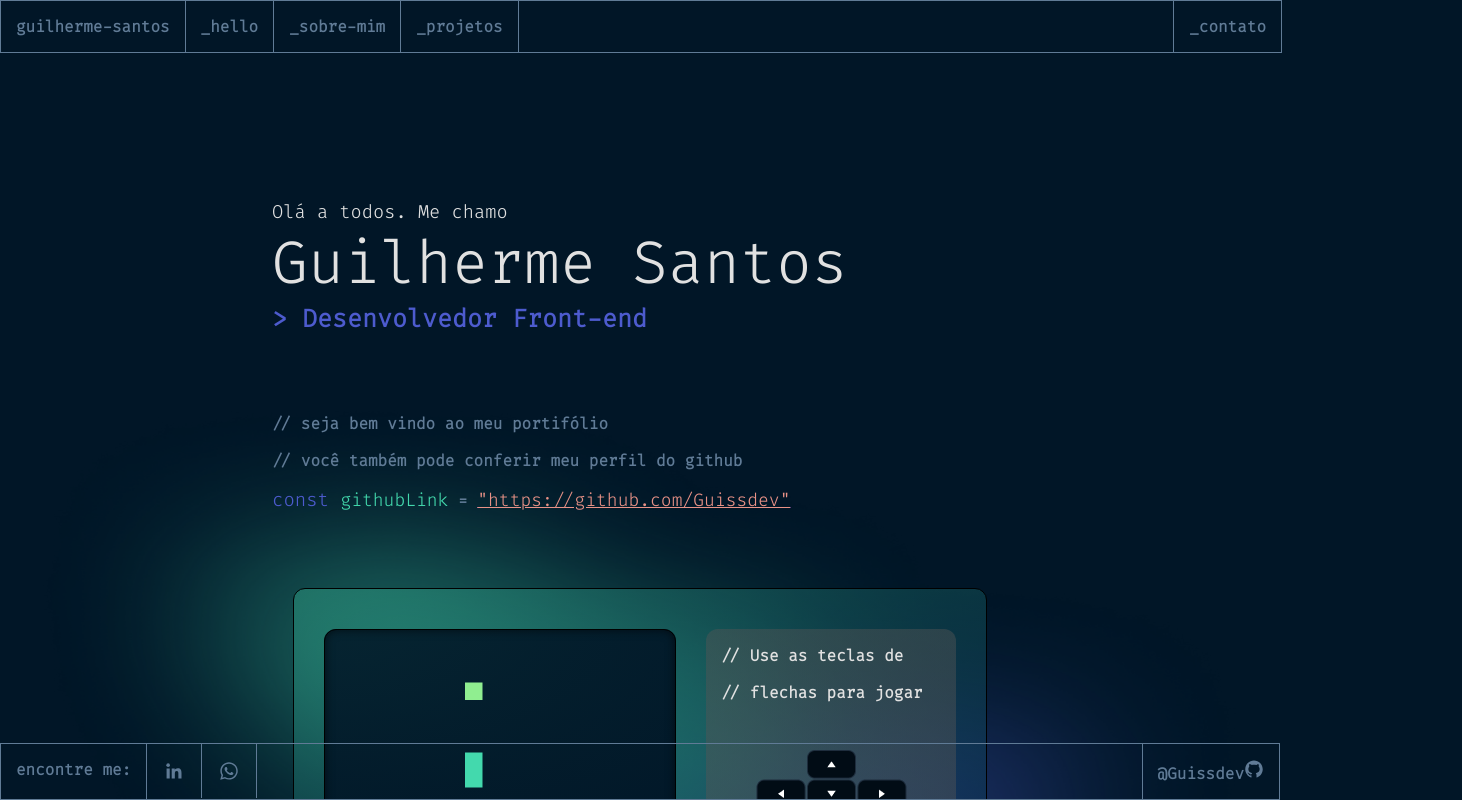
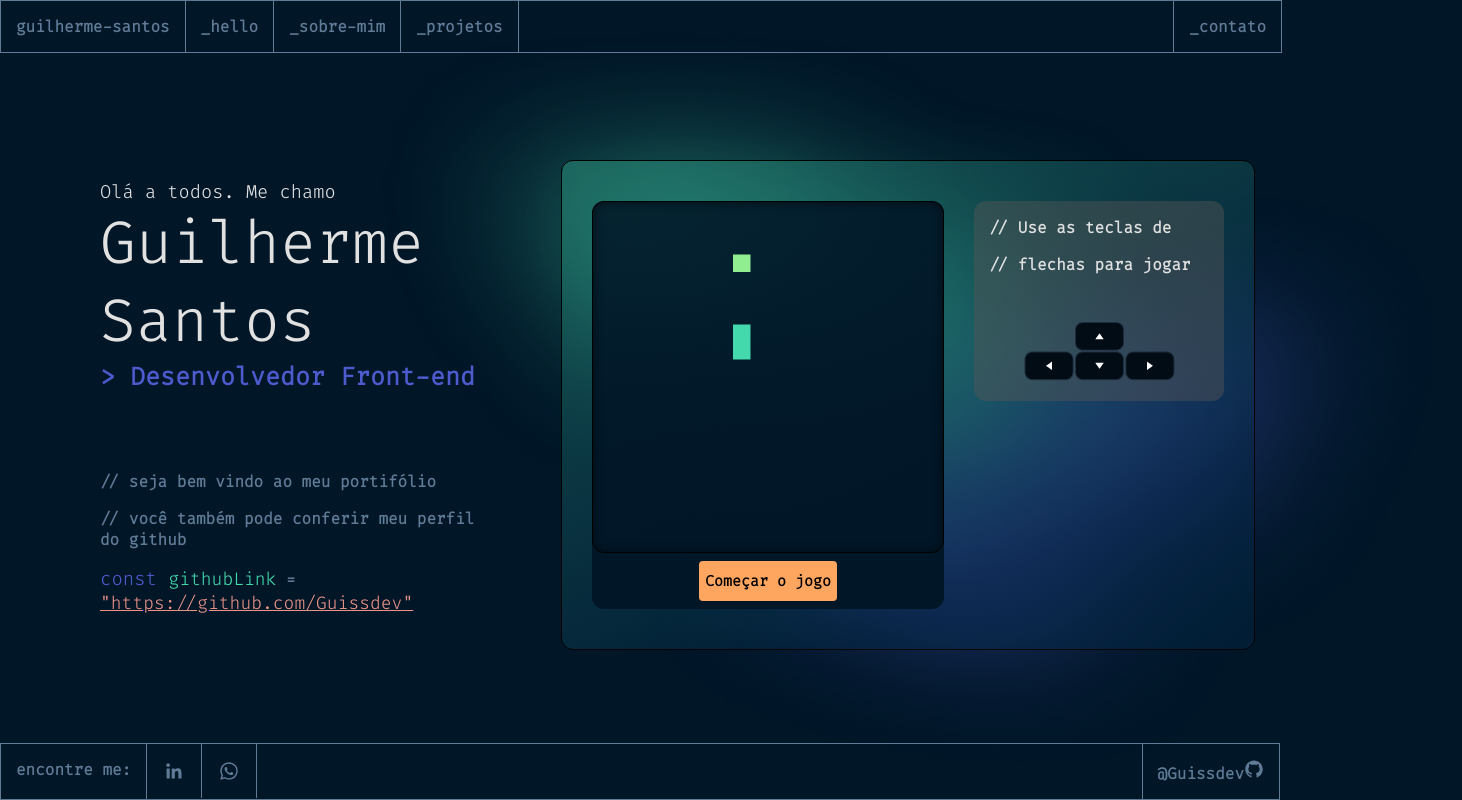
Before and after one commit to Guissdev/Portifolio, a React (Create React App) app: page / in a window 1280 px wide. Shown: the top 800 px of the page, 1462 px wide, since content can reach past the window. Built offline with nearby package versions, Linux system fonts and the light colour scheme.

Commit message:
Ajustando media query

```diff
--- a/src/components/Game/game.css
+++ b/src/components/Game/game.css
@@ -11,10 +11,10 @@
 
 .background-image {
     position: absolute;
-    top: -40%; /* Move a imagem para cima, fazendo-a vazar um pouco para fora */
-    left: -40%; /* Move a imagem para a esquerda, fazendo-a vazar um pouco para fora */
-    width: 180%; /* Aumenta o tamanho da imagem para que ela vaze para fora */
-    height: 180%;
+    top: -30%; /* Move a imagem para cima, fazendo-a vazar um pouco para fora */
+    left: -30%; /* Move a imagem para a esquerda, fazendo-a vazar um pouco para fora */
+    width: 160%; /* Aumenta o tamanho da imagem para que ela vaze para fora */
+    height: 160%;
     z-index: -1;
     pointer-events: none;
 }
--- a/src/components/Home/home.css
+++ b/src/components/Home/home.css
@@ -3,7 +3,7 @@
     color: #e1e1e1;
     display: flex;
     justify-content: flex-start;
-    padding: 160px 0 0 150px;
+    padding: 160px 25px 0 100px;
 }
 
 .presentation h3 {
@@ -53,7 +53,7 @@
     padding-right: 75px;
 }
 
-@media (max-width: 1775px) {
+@media (max-width: 1275px) {
     .presentation {
         flex-direction: column; /* Altera a direção do flex para coluna */
         align-items: center; /* Centraliza os elementos horizontalmente */
```
